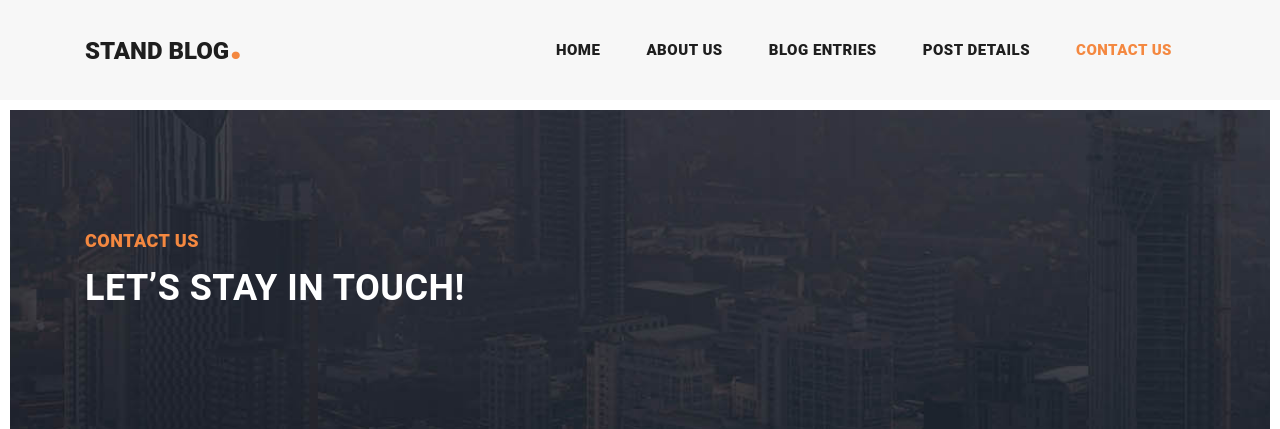
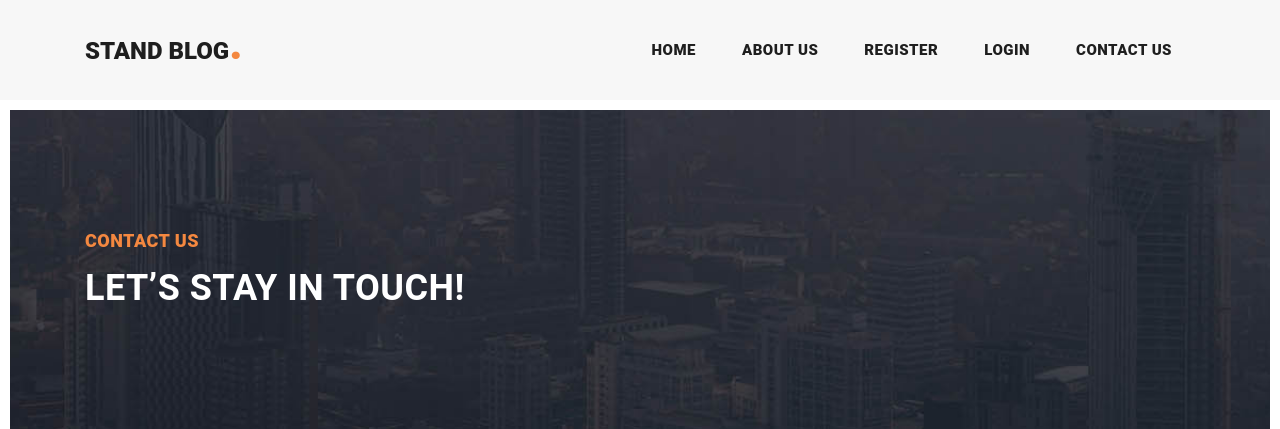
Before and after one commit to ashishalways107/BlogWebsite_Using_Django, a Django app: page /contact.html in a window 1280 px wide. Shown: the top 429 px of the page. Run offline with Django 3.2, Linux system fonts and the light colour scheme; some libraries are stand-ins or nearby versions.

Commit message:
Changes made in about.html and contact.html

```diff
--- a/djangotutorial/templates/contact.html
+++ b/djangotutorial/templates/contact.html
@@ -59,13 +59,22 @@ https://templatemo.com/tm-551-stand-blog
               <li class="nav-item">
                 <a class="nav-link" href="about.html">About Us</a>
               </li>
+              {% if user.is_authenticated %}
               <li class="nav-item">
-                <a class="nav-link" href="blog.html">Blog Entries</a>
+                <li class="nav-link">Hello, {{user.first_name}}</li>
               </li>
               <li class="nav-item">
-                <a class="nav-link" href="post-details.html">Post Details</a>
+                <a class="nav-link" href="accounts/logout">Logout</a>
               </li>
-              <li class="nav-item active">
+              {% else %}
+              <li class="nav-item">
+                <a class="nav-link" href="accounts/register">Register</a>
+              </li>
+              <li class="nav-item">
+                <a class="nav-link" href="accounts/login">Login</a>
+              </li>
+              {% endif%}
+              <li class="nav-item">
                 <a class="nav-link" href="contact.html">Contact Us</a>
               </li>
             </ul>
```
Also changed, not shown: djangotutorial/templates/about.html (+11 -2 lines).
